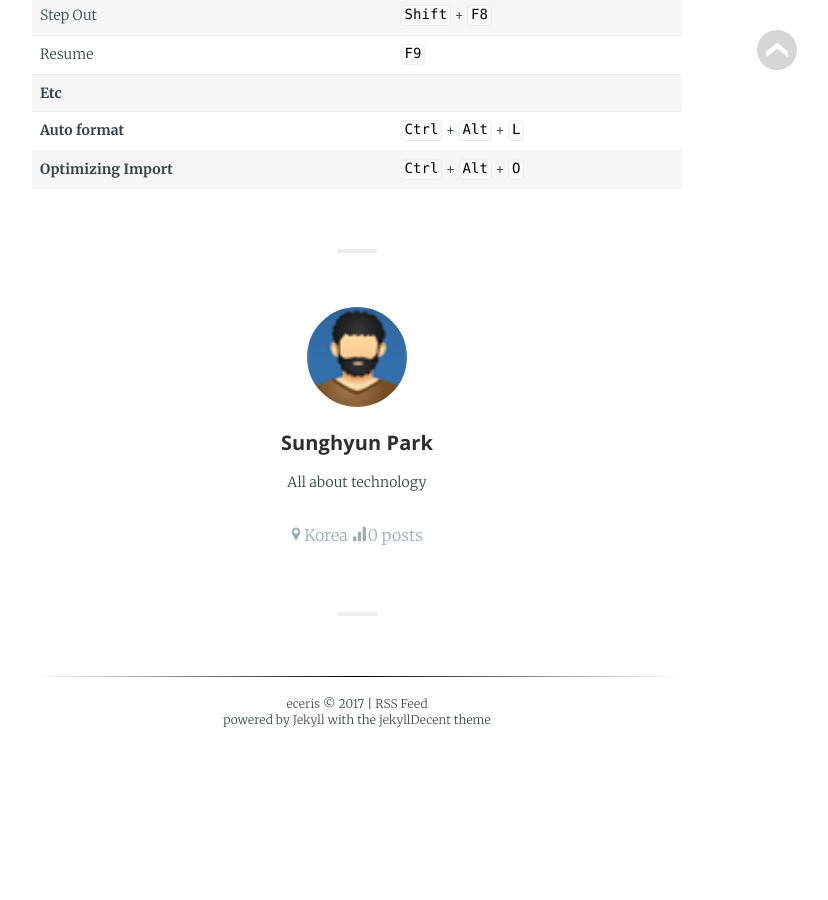
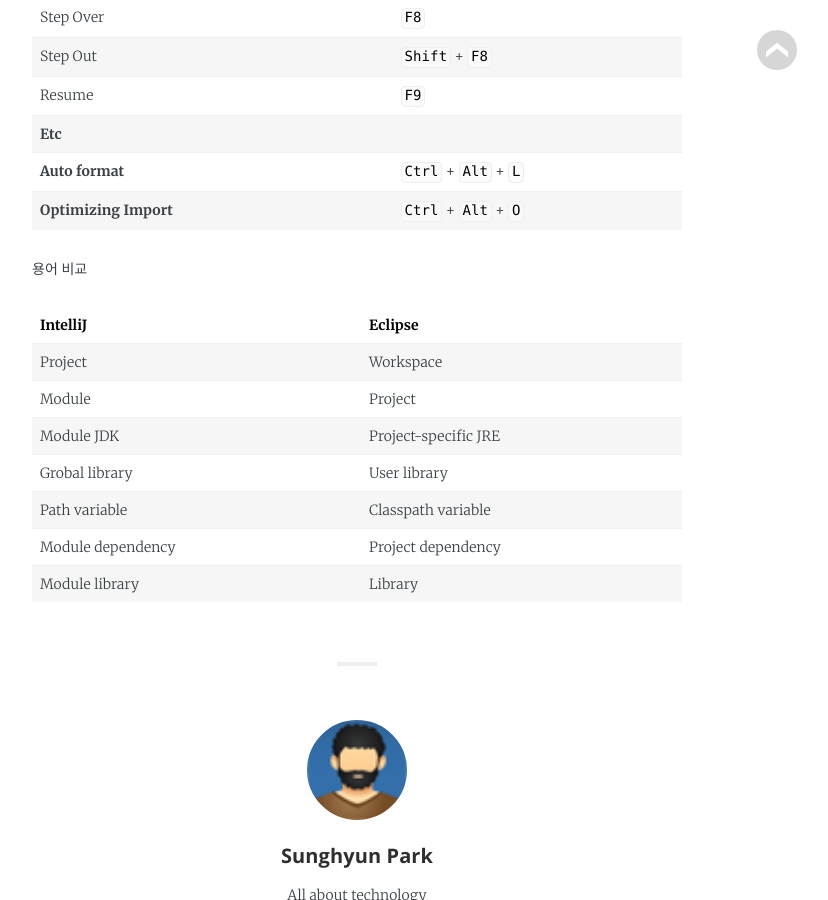
Before and after one commit to eceris/eceris.github.io, a Jekyll site: the page built from _posts/2017-01-19-IntelliJ ShortCut for Eclipse User.md, in a window 1280 px wide and 900 px high, scrolled down 2548 px. Shown: the whole window, without its empty margins (283-1111 px from the left). Built offline with Jekyll 4.4.1, drawn with Linux system fonts in a browser that asks for light colours; some web fonts are replaced; before the commit the page ends 3296 px from its top, so only the background shows below that; some of the changed text lies outside the part shown.

Commit message:
update post contents

```diff
--- a/_posts/2017-01-19-IntelliJ ShortCut for Eclipse User.md
+++ b/_posts/2017-01-19-IntelliJ ShortCut for Eclipse User.md
@@ -7,7 +7,7 @@ category:          Tool
 author:            eceris
 ---
 
-# IntelliJ 단축키 모음 [업데이트 중]
+# Eclipse 사용자를 위한 IntelliJ 단축키 모음 [업데이트 중]
 자주 사용하는 인텔리제이 단축키 모음
 
 | 기능 | IntelliJ | Eclipse |
@@ -63,3 +63,16 @@ author:            eceris
 | **Etc** | | |
 | **Auto format** | `Ctrl` + `Alt` + `L` | |
 | **Optimizing Import** | `Ctrl` + `Alt` + `O` | |
+
+
+용어 비교
+
+|IntelliJ | Eclipse |
+|:--------|:--------|
+| Project | Workspace |
+| Module | Project |
+| Module JDK | Project-specific JRE |
+| Grobal library | User library |
+| Path variable | Classpath variable |
+| Module dependency | Project dependency |
+| Module library | Library |
```
